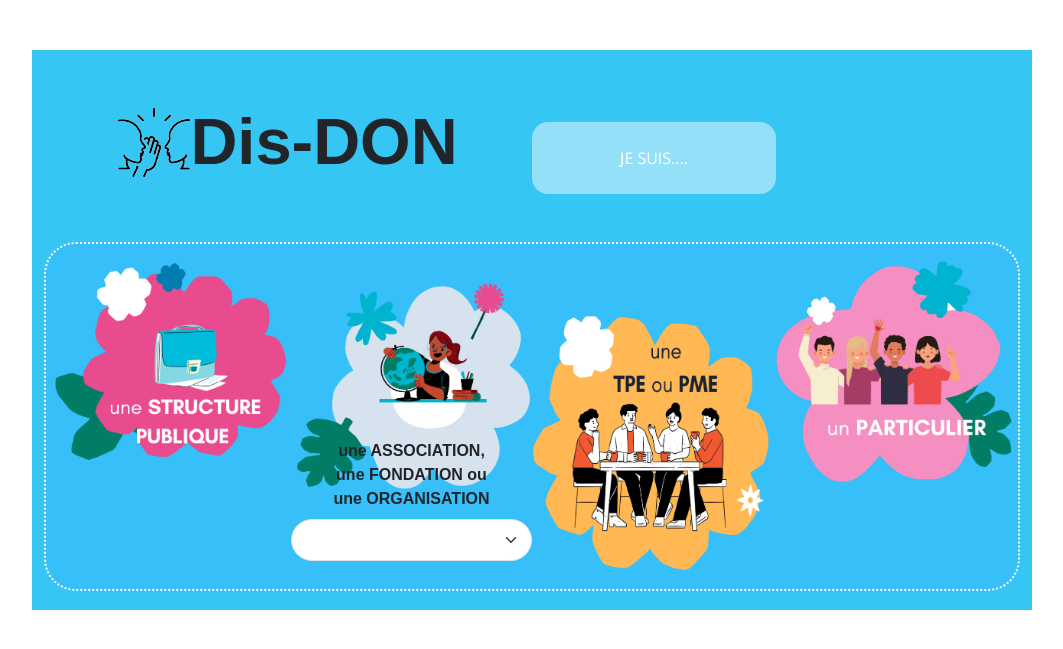
After one commit to Adrienmaximus/Dis-Don, a PHP site: page /page5_22.php in a window 1280 px wide. The commit adds this page. Shown: the top 649 px of the page, without its empty margins (108-1171 px from the left). Run offline with PHP 8.4, Linux system fonts and the light colour scheme.

Commit message:
version1

```diff
--- a/page1_22.php
+++ b/page1_22.php
@@ -20,6 +20,12 @@
     <link rel="stylesheet" href="https://cdnjs.cloudflare.com/ajax/libs/font-awesome/6.5.1/css/all.min.css">
     <link rel="icon" href="favicon/favicon.ico" type="image/x-icon">
     <link rel="shortcut icon" href="favicon/favicon.ico" type="image/x-icon">
+    <link rel="preconnect" href="https://fonts.googleapis.com">
+    <link rel="preconnect" href="https://fonts.gstatic.com" crossorigin>
+    <link href="https://fonts.googleapis.com/css2?family=Jost:wght@800&display=swap" rel="stylesheet">
+    <link rel="preconnect" href="https://fonts.googleapis.com">
+    <link rel="preconnect" href="https://fonts.gstatic.com" crossorigin>
+    <link href="https://fonts.googleapis.com/css2?family=Open+Sans:wght@300&display=swap" rel="stylesheet">
 </head>
 
 <body>
--- a/page4_22.php
+++ b/page4_22.php
@@ -28,11 +28,9 @@
     <link href="https://fonts.googleapis.com/css2?family=Open+Sans:wght@300&display=swap" rel="stylesheet">
 </head>
 
-<body>
-
     <body>
         <div class="container-fluid" style="max-height: 560px">
-            <!---------------------------------En heut---------------------------->
+            <!---------------------------------En haut---------------------------->
             <div class="col-12 pt-5 d-flex flex-wrap justify-content-center">
 
                 <div class="col-12 d-flex align-items-center justify-content-center mt-5">
--- /dev/null
+++ b/page5_22.php
@@ -0,0 +1,81 @@
+<!DOCTYPE html>
+<html lang="en">
+
+<head>
+    <meta charset="UTF-8">
+    <meta name="viewport" content="width=device-width, initial-scale=1.0">
+    <title>Page5</title>
+
+    <link href="https://cdn.jsdelivr.net/npm/bootstrap@5.3.2/dist/css/bootstrap.min.css" rel="stylesheet" integrity="sha384-T3c6CoIi6uLrA9TneNEoa7RxnatzjcDSCmG1MXxSR1GAsXEV/Dwwykc2MPK8M2HN" crossorigin="anonymous">
+    <link rel="preconnect" href="https://fonts.googleapis.com">
+    <link rel="preconnect" href="https://fonts.gstatic.com" crossorigin>
+    <link href="https://fonts.googleapis.com/css2?family=Roboto:wght@400&display=swap" rel="stylesheet">
+    <link rel="stylesheet" href="style.css">
+    <link rel="preconnect" href="https://fonts.googleapis.com">
+    <link rel="preconnect" href="https://fonts.gstatic.com" crossorigin>
+    <link href="https://fonts.googleapis.com/css2?family=Didact+Gothic&display=swap" rel="stylesheet">
+    <link rel="preconnect" href="https://fonts.googleapis.com">
+    <link rel="preconnect" href="https://fonts.gstatic.com" crossorigin>
+    <link href="https://fonts.googleapis.com/css2?family=Oxygen&display=swap" rel="stylesheet">
+    <link rel="stylesheet" href="https://cdnjs.cloudflare.com/ajax/libs/font-awesome/6.5.1/css/all.min.css">
+    <link rel="icon" href="favicon/favicon.ico" type="image/x-icon">
+    <link rel="shortcut icon" href="favicon/favicon.ico" type="image/x-icon">
+    <link rel="preconnect" href="https://fonts.googleapis.com">
+    <link rel="preconnect" href="https://fonts.gstatic.com" crossorigin>
+    <link href="https://fonts.googleapis.com/css2?family=Jost:wght@800&display=swap" rel="stylesheet">
+    <link rel="preconnect" href="https://fonts.googleapis.com">
+    <link rel="preconnect" href="https://fonts.gstatic.com" crossorigin>
+    <link href="https://fonts.googleapis.com/css2?family=Open+Sans:wght@300&display=swap" rel="stylesheet">
+</head>
+
+<body>
+    <div class="container-fluid" style="max-height: 560px">
+        <!---------------------------------En haut---------------------------->
+        <div class="col-12 pt-4 d-flex flex-wrap justify-content-center align-items-center">
+            <div class="col-6 mt-3 d-flex align-items-center justify-content-center">
+                <div class="py-3">
+                    <img style="width:100%;" src="image/Image_004.png" alt="logo noir">
+                </div>
+                <div class="text-dark fw-semibold" style="font-size:65px;font-family: 'Open', sans-serif;">
+                    Dis-DON
+                </div>
+            </div>
+            <div class="col-6 mt-5">
+                <div class=" col-6 r-4 py-4 px-4 rounded-4 text-center text-white" style="font-family: 'Open Sans', sans-serif;">JE SUIS....
+                </div>
+            </div>
+        </div>
+        <!---------------------------------Centre---------------------------->
+
+        <div class="col-12 py-3 px-1 rounded-5 mt-5 d-flex" style="border: 2px dotted #fff;background-color:#36BFF8;">
+            <div class="col-3">
+                <img src="image/page5_1.png" style="width:100%;" alt="image structure">
+            </div>
+            <div class="col-3" style="position: relative;">
+                <img class="pt-3" src="image/page5_2.png" style="width:100%;" alt="image structure">
+                <div class="text-center fw-bold" style="position: absolute; bottom: 20%; width: 100%;font-family: 'Open', sans-serif;">
+                    une ASSOCIATION,<br>
+                    une FONDATION ou<br>
+                    une ORGANISATION
+                </div>
+                <div class="py-1">
+                    <select class="form-select rounded-5 py-2 mt-3" aria-label="Default select example">
+                        <option selected></option>
+                        <option value="1">Association</option>
+                        <option value="2">Fondation</option>
+                        <option value="3">Organisation</option>
+                    </select>
+
+                </div>
+            </div>
+            <div class="col-3">
+                <img class="pt-5" src="image/page5_3.png" style="width:100%;" alt="image structure">
+            </div>
+            <div class="col-3">
+                <img src="image/page5_4.png" style="width:100%;" alt="image structure">
+            </div>
+        </div>
+    </div>
+</body>
+
+</html>
```
Also changed, not shown: page2_22.php (+9 -0 lines), page6_22.php (+33 -23 lines), page7_22.php (+9 -1 lines), page8_22.php (+10 -1 lines), image/page5_1.png (added), image/page5_2.png (added), image/page5_3.png (added), image/page5_4.png (added).
